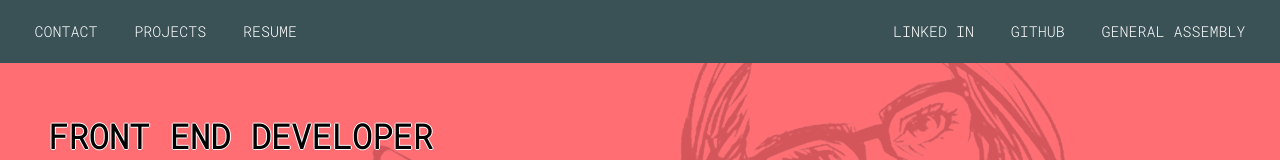
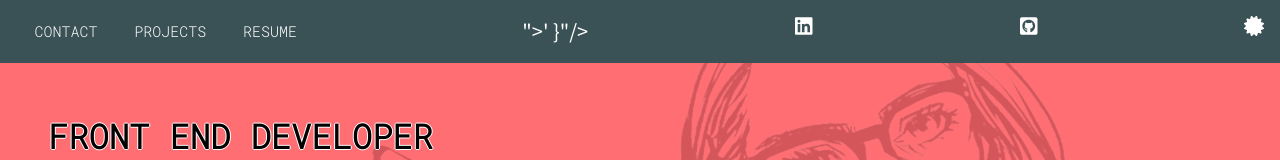
Before and after one commit to carol-en/New-Caroline-Nolasco-Code, a Vue app: page / in a window 1280 px wide. Shown: the top 160 px of the page. Built offline with nearby package versions, Linux system fonts and the light colour scheme.

Commit message:
wip dynamic prop sending for social media component

```diff
--- a/package.json
+++ b/package.json
@@ -8,6 +8,10 @@
     "lint": "vue-cli-service lint"
   },
   "dependencies": {
+    "@fortawesome/fontawesome-svg-core": "^1.2.32",
+    "@fortawesome/free-brands-svg-icons": "^5.15.1",
+    "@fortawesome/free-solid-svg-icons": "^5.15.1",
+    "@fortawesome/vue-fontawesome": "^2.0.0",
     "axios": "^0.20.0",
     "core-js": "^3.6.5",
     "vue": "^2.6.11"
--- a/src/components/Header/AppNav.vue
+++ b/src/components/Header/AppNav.vue
@@ -6,12 +6,17 @@
         <AppLink title="resume" href="#resume"/>
       </section>
       <section class="inner_navi">
-        <SocialMedia title="linked in" href="linked in site"/>
-        <SocialMedia title="github" href="github site"/>
-        <SocialMedia title="general assembly" href="general assembly site"/>
+        <SocialMedia title="linked in" href="linked in site" v-bind:icon="{
+          icons: '<i class="fab fa-linkedin"></i>'
+        }"/>
+        <!-- <SocialMedia title="github" href="github site"/>
+        <SocialMedia title="general assembly" href="general assembly site"/> -->
       </section>
 
-    <!-- https://medium.com/front-end-weekly/how-to-use-fon-awesome-5-on-vuejs-project-ff0f28310821 -->
+        <i class="fab fa-linkedin"></i>
+        <i class="fab fa-github-square"></i>
+        <i class="fas fa-certificate"></i>
+
 
   </nav>
 </template>
@@ -20,6 +25,8 @@
 
 import AppLink from './ui/AppLink';
 import SocialMedia from './ui/SocialMedia';
+
+
 export default {
     name: 'AppNav',
     components: {
--- a/src/components/Header/ui/SocialMedia.vue
+++ b/src/components/Header/ui/SocialMedia.vue
@@ -8,7 +8,8 @@ export default {
     name: 'SocialMedia',
     props: {
       title: String,
-      href: String
+      href: String,
+      icon: Array
     }
 }
 </script>
--- a/src/main.js
+++ b/src/main.js
@@ -1,5 +1,13 @@
 import Vue from 'vue'
 import App from './App.vue'
+import { library, dom } from '@fortawesome/fontawesome-svg-core'
+import { fas } from '@fortawesome/free-solid-svg-icons'
+import { fab } from '@fortawesome/free-brands-svg-icons'
+import { FontAwesomeIcon } from '@fortawesome/vue-fontawesome'
+
+library.add(fas, fab)
+Vue.component('font-awesome-icon',  FontAwesomeIcon)
+dom.watch()
 
 Vue.config.productionTip = false
 
```
Also changed, not shown: 1 other file (tests, documents, lock files or other folders).
